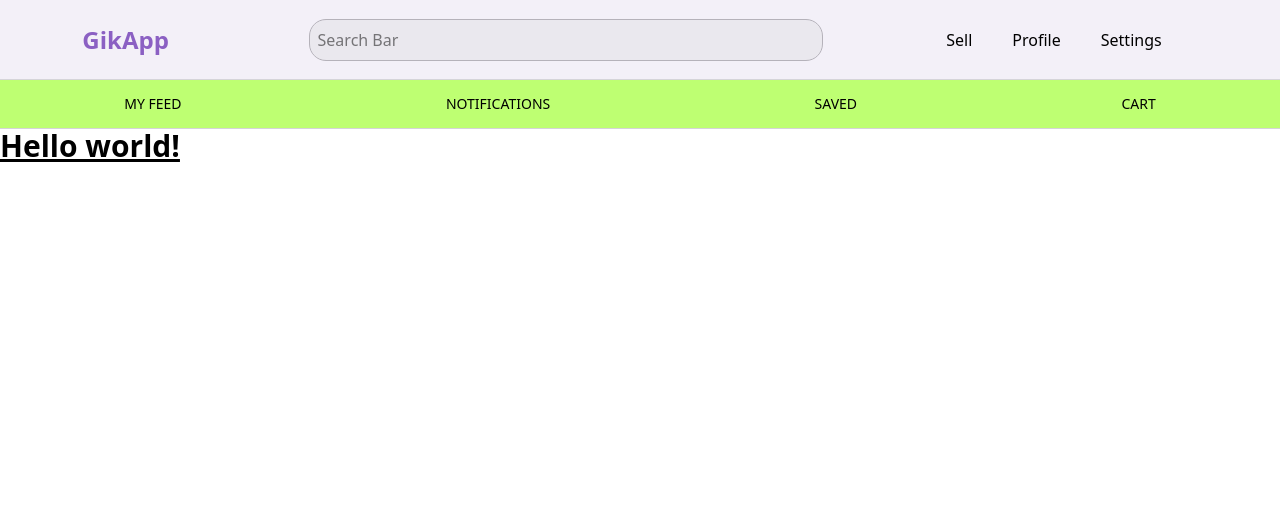
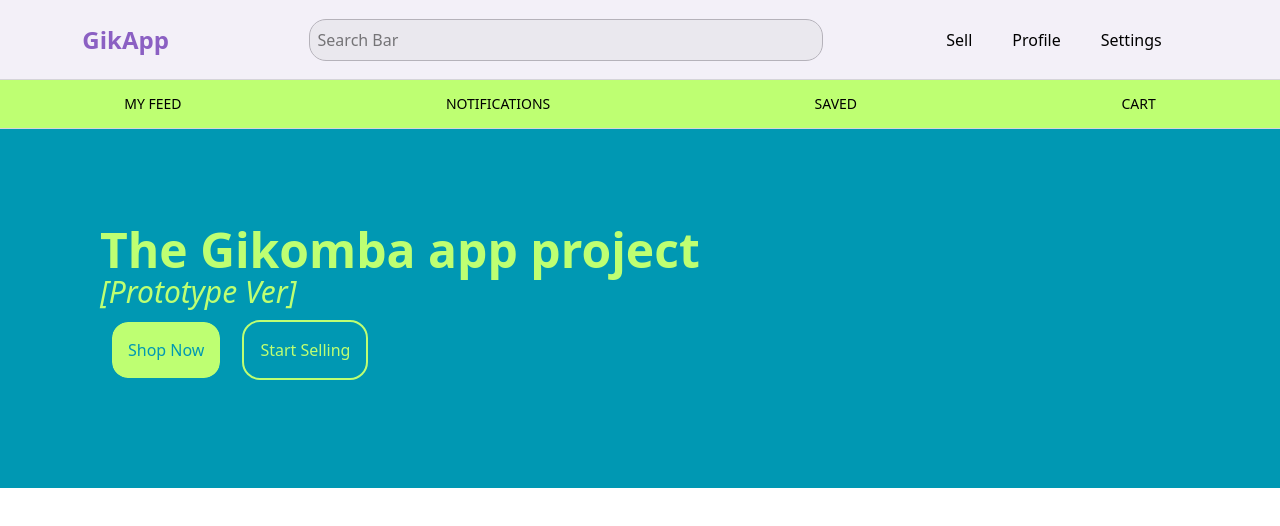
Before and after one commit to gikombaapp/gikapp-prototype, a React (Vite) app: page / in a window 1280 px wide. Shown: the top 526 px of the page. Built offline with nearby package versions, Linux system fonts and the light colour scheme.

Commit message:
add buttons to the hero

```diff
--- a/src/pages/Home.jsx
+++ b/src/pages/Home.jsx
@@ -2,7 +2,16 @@ import React from "react";
 
 function Home() {
   return (
-      <h1 className="text-3xl font-bold underline">Hello world!</h1>
+        // Hero section
+        <div className="flex flex-col justify-center w-full h-[45vh] bg-[#0098B3] pl-25">
+            <h1 className="text-5xl font-bold text-[#BEFF72]">The Gikomba app project</h1>
+            <h2 className="text-3xl font-light italic text-[#BEFF72]">[Prototype Ver]</h2>
+            <div>
+            <button className="bg-[#BEFF72] text-[#0098B3] p-4 m-3 rounded-2xl hover:cursor-pointer outline-2 hover:outline-[#BEFF72] hover:text-[#BEFF72] hover:bg-[#0098B3]">Shop Now</button>
+            <button className="bg-[#0098B3] text-[#BEFF72] p-4 m-3 rounded-2xl hover:cursor-pointer outline-2 outline-[#BEFF72] hover:text-[#0098B3] hover:bg-[#BEFF72]">Start Selling</button>
+            </div>
+
+        </div>
   );
 }
 
```
